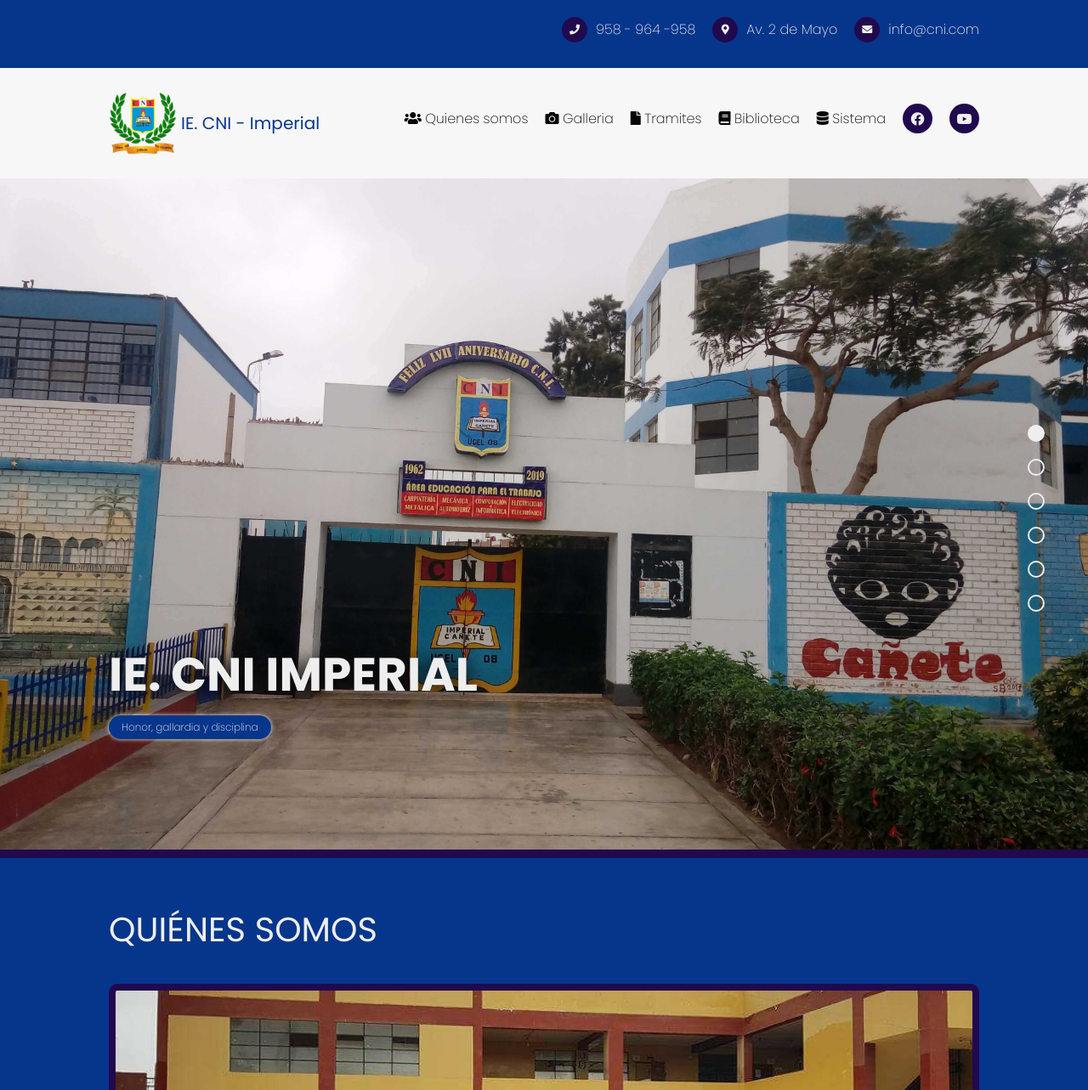
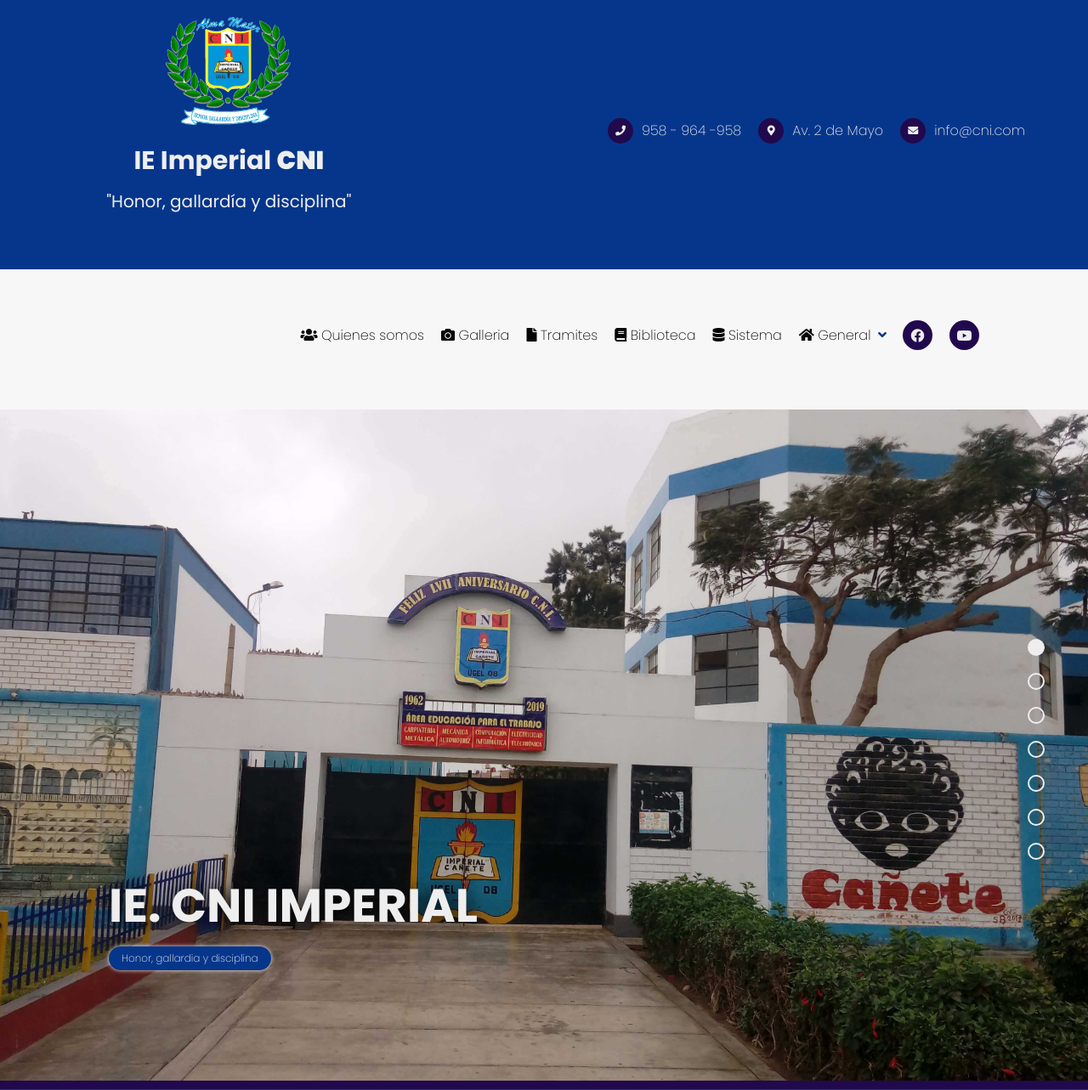
Before and after one commit to byRedHunter/cni-app, a PHP site: page /trabajos/ in a window 1280 px wide. Shown: the top 1283 px of the page at 85% size. Run offline with PHP 8.4, Linux system fonts and the light colour scheme; some libraries are stand-ins or nearby versions.

Commit message:
correcciones landing page

```diff
--- a/views/assets/css/dashboard.css
+++ b/views/assets/css/dashboard.css
@@ -202,6 +202,9 @@
 	border-radius: 4px;
 	padding: 15px;
 	color: var(--accent-color);
+}
+.login-logo {
+	width: 50%;
 }
 .btn-login {
 	width: 90%;
--- a/views/assets/css/landing.css
+++ b/views/assets/css/landing.css
@@ -5,6 +5,31 @@
 	background: var(--color-blue);
 	color: var(--color-light);
 	padding: 2rem 0;
+}
+a.nav-logo {
+	width: 100%;
+	display: flex;
+	flex-direction: column;
+	align-items: center;
+	justify-content: center;
+	column-gap: 0.5rem;
+	text-decoration: none;
+	color: var(--color-light);
+	font-size: 2rem;
+	font-weight: var(--font-400);
+	margin-bottom: 4rem;
+	text-align: center;
+	row-gap: 2rem;
+}
+a.nav-logo img {
+	width: 15rem;
+}
+a.nav-logo:hover {
+	color: var(--color-light);
+	text-decoration: none;
+}
+a.nav-logo span {
+	font-weight: bold;
 }
 .header-info .content {
 	display: flex;
@@ -31,6 +56,19 @@
 		column-gap: 2rem;
 	}
 }
+@media screen and (min-width: 1000px) {
+	.header-info {
+		display: grid;
+		grid-template-columns: repeat(2, auto);
+		align-items: center;
+	}
+	a.nav-logo span {
+		font-size: 3rem;
+	}
+	a.nav-logo span small {
+		font-size: 2rem;
+	}
+}
 
 .header-nav {
 	background: #f7f7f7;
@@ -38,7 +76,7 @@
 }
 .header-nav .content {
 	display: flex;
-	justify-content: space-between;
+	justify-content: flex-end;
 	align-items: center;
 }
 .nav-menu {
@@ -50,12 +88,13 @@
 	height: 100vh;
 	display: none;
 	flex-direction: column;
-	justify-content: center;
+	padding: 4rem 0;
 	align-items: center;
 	background: #f7f7f7;
 	z-index: 10;
 	row-gap: 2rem;
 	list-style: none;
+	overflow-y: auto;
 }
 .nav-menu.active {
 	display: flex;
@@ -66,8 +105,43 @@
 .nav-menu-item a {
 	color: var(--color-dark);
 }
+.menu-nav-item {
+	cursor: pointer;
+	position: relative;
+}
+.menu-nav-item i.fa-angle-right {
+	color: var(--color-blue);
+	margin-left: 0.5rem;
+}
+.list-link {
+	display: none;
+	flex-direction: column;
+	width: 100%;
+	padding: 2rem;
+	border-radius: 0.5rem;
+	row-gap: 1.5rem;
+	margin-top: 1rem;
+	clip-path: polygon(0 0, 100% 0, 100% 0, 0 0);
+	transition: 0.3s linear;
+	transform-origin: top center;
+	background: var(--color-blue);
+}
+.list-link.active {
+	display: flex;
+	clip-path: polygon(0 0, 100% 0, 100% 100%, 0% 100%);
+}
+.list-link a {
+	color: var(--color-light);
+	text-decoration: none;
+}
+.angle-bottom {
+	transform: rotate(90deg);
+}
+.angle-top {
+	transform: rotate(-90deg);
+}
 .nav-menu-logo {
-	margin-bottom: 6rem;
+	margin-bottom: 4rem;
 }
 .nav-menu-social {
 	margin-top: 6rem;
@@ -91,18 +165,6 @@
 }
 .nav-menu figure img {
 	width: 100%;
-}
-.nav-logo {
-	display: flex;
-	align-items: center;
-	column-gap: 0.5rem;
-	text-decoration: none;
-	color: var(--color-blue);
-	font-size: 2rem;
-	font-weight: var(--font-400);
-}
-.nav-logo img {
-	width: 8rem;
 }
 .nav-icon-menu {
 	height: 3.5rem;
--- a/views/assets/js/landing.js
+++ b/views/assets/js/landing.js
@@ -59,3 +59,15 @@
 		})
 	})
 }
+
+const menuNavItem = document.querySelectorAll('.menu-nav-item')
+const listLink = document.querySelectorAll('.list-link')
+menuNavItem.forEach((item, indice) => {
+	item.addEventListener('click', () => {
+		showSubMenu(indice)
+	})
+})
+
+const showSubMenu = (indice) => {
+	listLink[indice].classList.toggle('active')
+}
--- a/views/components/header-landing.php
+++ b/views/components/header-landing.php
@@ -1,5 +1,10 @@
 <header class="header">
   <section class="header-info">
+    <a href="<?php echo SERVERURL ?>" class="nav-logo">
+      <img src="<?php echo SERVERURL ?>views/assets/images/logo.png" alt="I.E. CNI Imperial">
+      <span>IE Imperial <strong>CNI</strong><br><small>"Honor, gallardía y disciplina"</small></span>
+    </a>
+
     <div class="content">
       <p class="info-phone">
         <i class="fa fa-phone flex-center"></i> 958 - 964 -958
@@ -15,11 +20,6 @@
 
   <nav class="header-nav">
     <div class="content">
-      <a href="<?php echo SERVERURL ?>" class="nav-logo">
-        <img src="<?php echo SERVERURL ?>views/assets/images/logo.jpg" alt="I.E. CNI Imperial">
-        <span>IE. CNI - Imperial</span>
-      </a>
-
       <ul class="nav-menu">
         <figure class="nav-menu-logo">
           <img src="<?php echo SERVERURL ?>views/assets/images/logo.jpg" alt="I.E. CNI Imperial">
@@ -45,6 +45,17 @@
           <a href="<?php echo SERVERURL ?>login"><i class="fa fa-database"></i> Sistema</a>
         </li>
 
+        <li class="nav-menu-item menu-nav-item">
+            <i class="fa fa-home"></i>
+						General
+						<i class="fa fa-angle-right angle-bottom"></i>
+						<div class="list-link">
+							<a href="#">Contact</a>
+							<a href="#">Newletter</a>
+							<a href="#">Linkedin</a>
+						</div>
+					</li>
+
         <li class="nav-menu-social">
           <a href="#" class="flex-center"><i class="fab fa-facebook"></i> </a>
           <a href="#" class="flex-center"><i class="fab fa-youtube"></i> </a>
--- a/views/pages/landing-view.php
+++ b/views/pages/landing-view.php
@@ -11,7 +11,6 @@
     <div class="slider-item-content content">
       <h1>IE. CNI Imperial</h1>
       <div class="label">Honor, gallardia y disciplina</div>
-
     </div>
   </section>
 
@@ -67,8 +66,19 @@
     </div>
   </section>
 
+  <section class="slider-item">
+    <figure class="slider-item-bg">
+      <img src="<?php echo SERVERURL ?>views/assets/images/slider/slide_06.png" alt="Imponente estadio y pista atlética">
+    </figure>
+
+    <div class="slider-item-content content">
+      <h1>Imponente estadio y pista atlética</h1>
+    </div>
+  </section>
+
   <section class="slider-control">
     <div class="slider-control-item active"></div>
+    <div class="slider-control-item"></div>
     <div class="slider-control-item"></div>
     <div class="slider-control-item"></div>
     <div class="slider-control-item"></div>
@@ -95,6 +105,10 @@
       </div>
     </div>
   </div>
+</section>
+
+<section class="video-responsive">
+  <iframe width="100%" height="100%" src="https://www.youtube.com/embed/uTyUflDOXQA" title="YouTube video player" frameborder="0" allow="accelerometer; autoplay; clipboard-write; encrypted-media; gyroscope; picture-in-picture" allowfullscreen></iframe>
 </section>
 
 <section class="gallery" id="gallery">
--- a/views/pages/login-view.php
+++ b/views/pages/login-view.php
@@ -1,7 +1,7 @@
 <div class="login-container">
   <div class="login-content">
     <p class="text-center">
-      <img src="<?php echo SERVERURL; ?>views/assets/images/logo.png" alt="Insignia CNI - Imperial">
+      <img src="<?php echo SERVERURL; ?>views/assets/images/logo.png" alt="Insignia CNI - Imperial" class="login-logo">
     </p>
     <p class="text-center">
       Inicia sesión con tu cuenta
```
Also changed, not shown: other parts of views/assets/css/landing.css (+48 -0 lines), views/assets/images/logo.png, views/assets/images/slider/slide_06.png (added).
